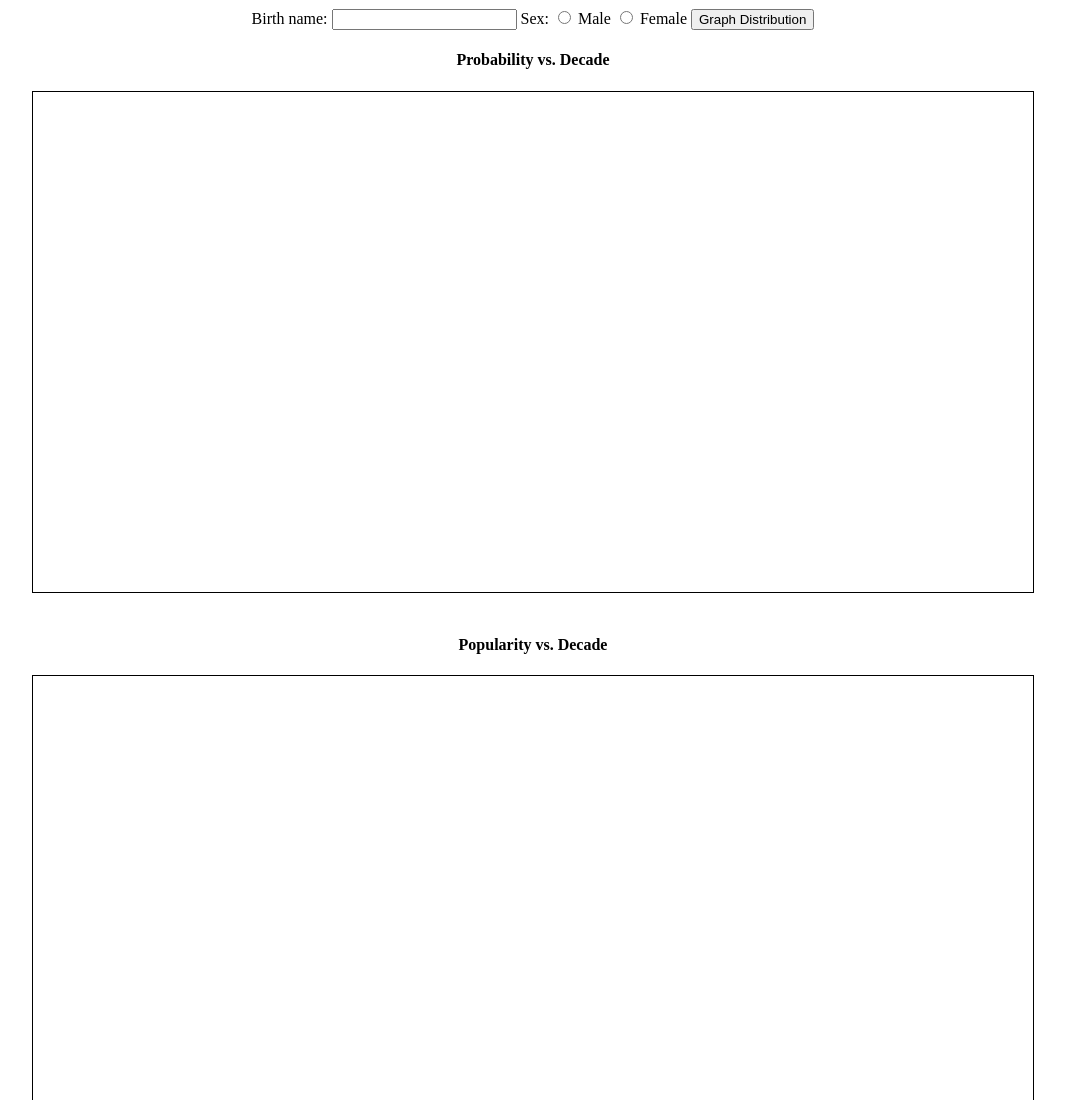
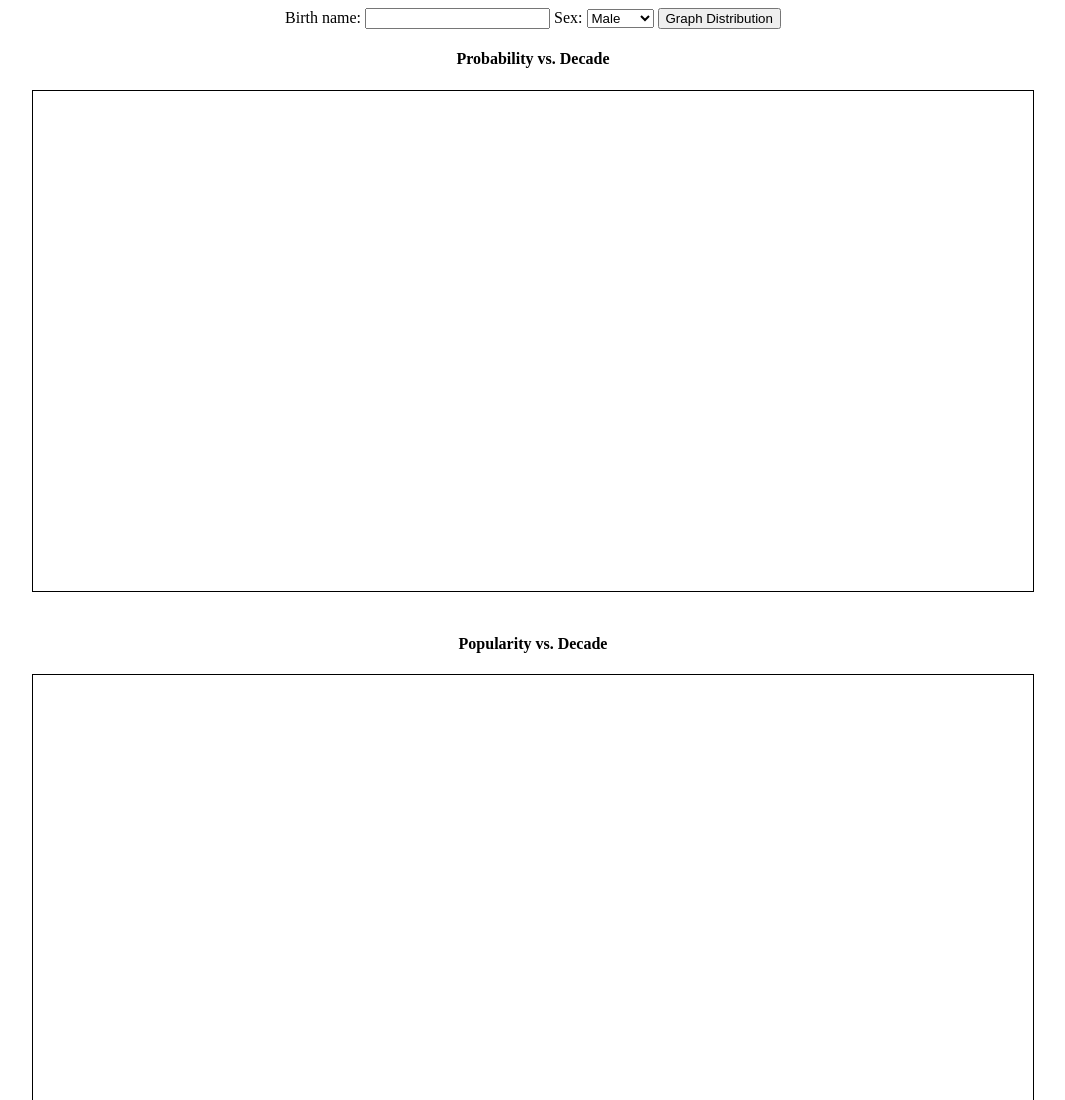
Before and after one commit to SystemicError/karen-graphs, a plain HTML site: page index.html in a window 1280 px wide. Shown: the top 1100 px of the page, without its empty margins (107-1172 px from the left). Drawn offline with Linux system fonts and the light colour scheme; a script that the page names is missing.

Commit message:
Added some rudimentary popularity graphing, changed radio to selector.

```diff
--- a/index.html
+++ b/index.html
@@ -9,10 +9,10 @@
         Birth name:
         <input type="text" id="birth-name">
         Sex:
-        <input type="radio" id="male" name=sex" value="male">
-        <label for="male">Male</label>
-        <input type="radio" id="female" name=sex" value="female">
-        <label for="female">Female</label>
+        <select name="sex" id="sex">
+          <option value="male">Male</option>
+          <option value="female">Female</option>
+        </select>
         <button id="graph">Graph Distribution</button>
         <h4>Probability vs. Decade</h4>
         <canvas id="distribution" width="1000" height="500" style="border:1px solid #000000;"></canvas><br><br>
```
Also changed, not shown: 2 other files.
